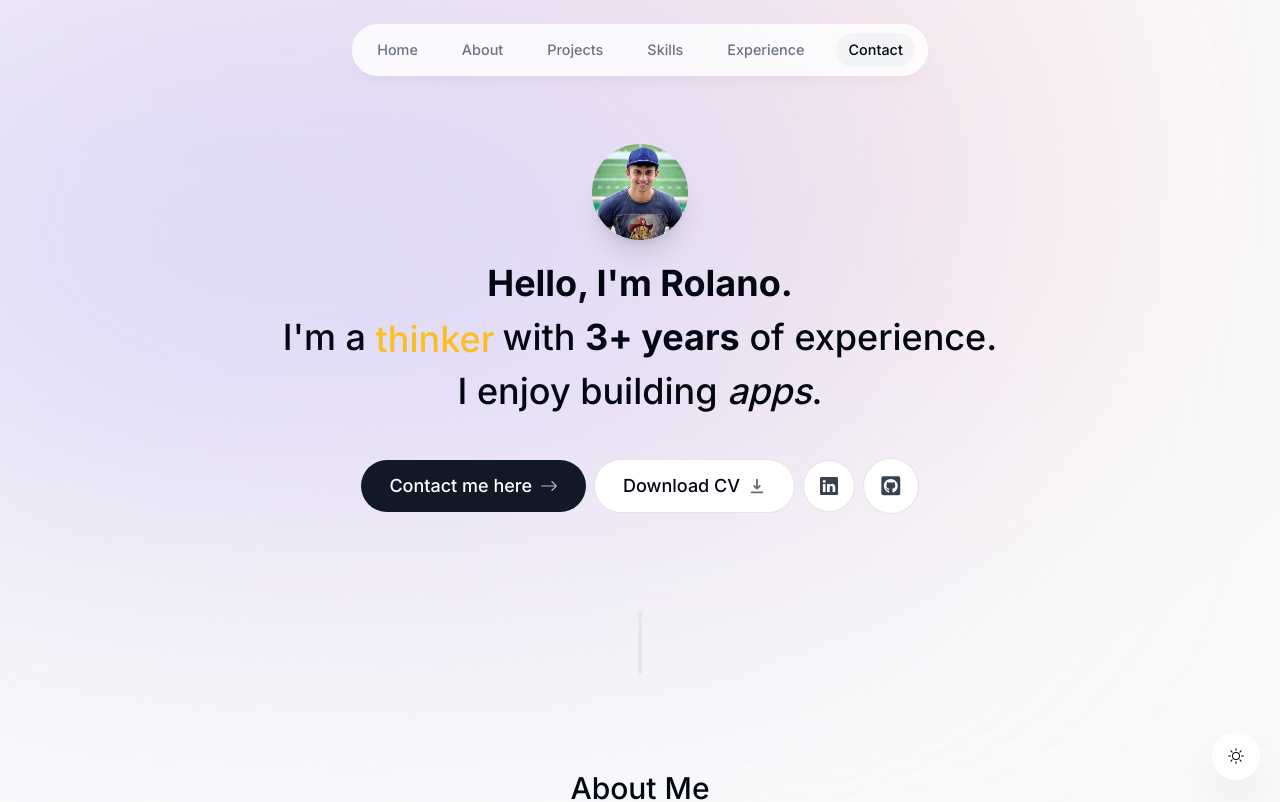
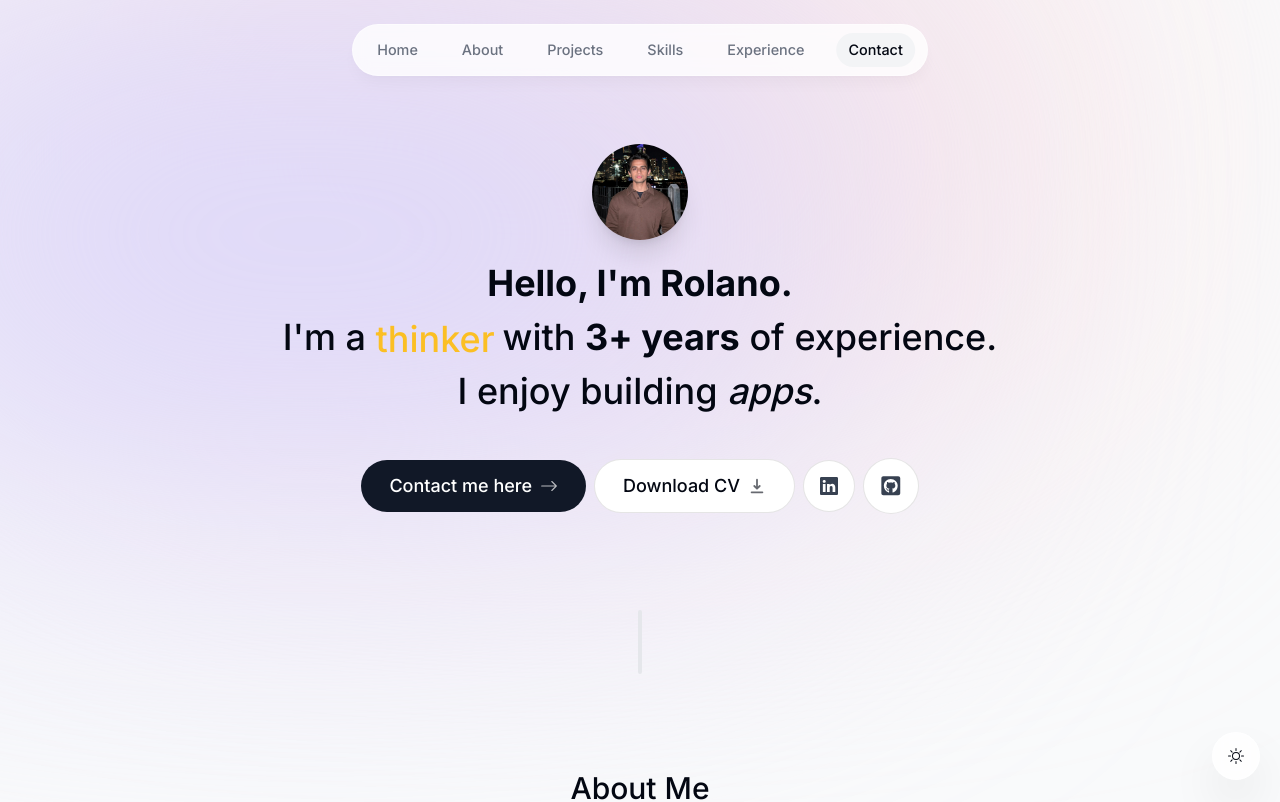
Before and after one commit to rolanorebelo/portfolio-website, a Next.js app: page / in a window 1280 px wide. Shown: the top 802 px of the page. Built offline with nearby package versions, Linux system fonts and the light colour scheme; no server answers.

Commit message:
updated profile pic

```diff
--- a/components/intro.tsx
+++ b/components/intro.tsx
@@ -95,7 +95,7 @@ export default function Intro() {
               }}
             >
               <Image
-                src="/profilepic.webp"
+                src="/profilepic.jpg"
                 alt="Ricardo portrait"
                 width="192"
                 height="192"
```
Also changed, not shown: public/profilepic.jpg (added).
